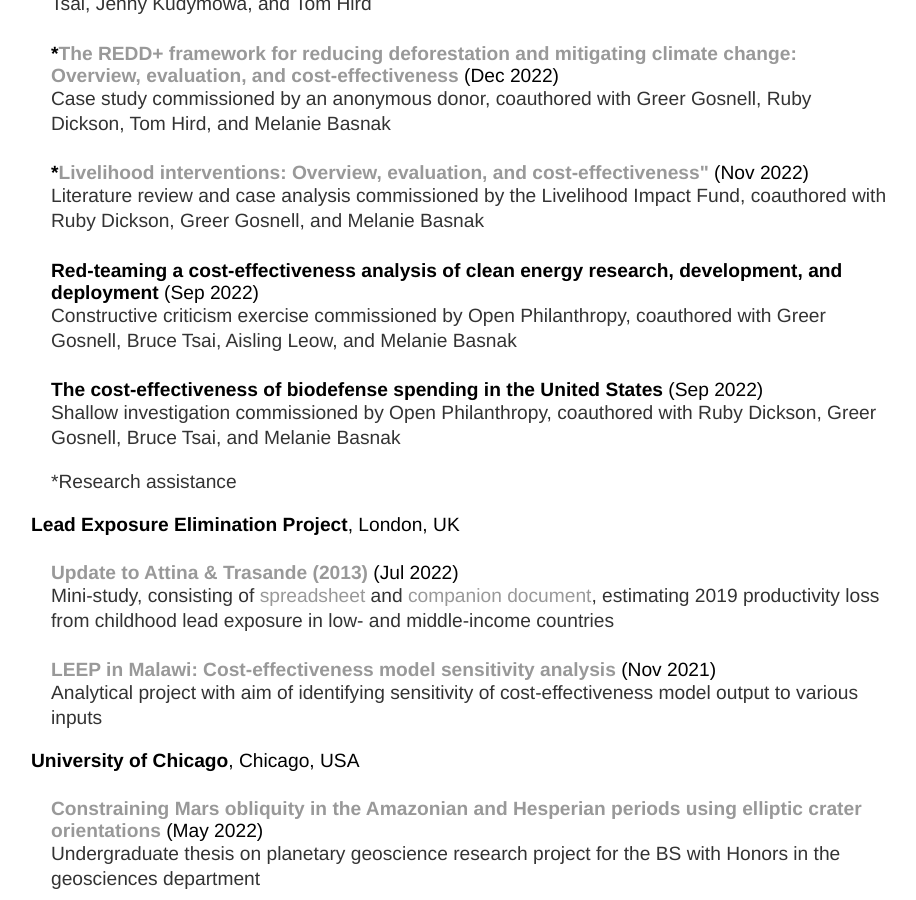
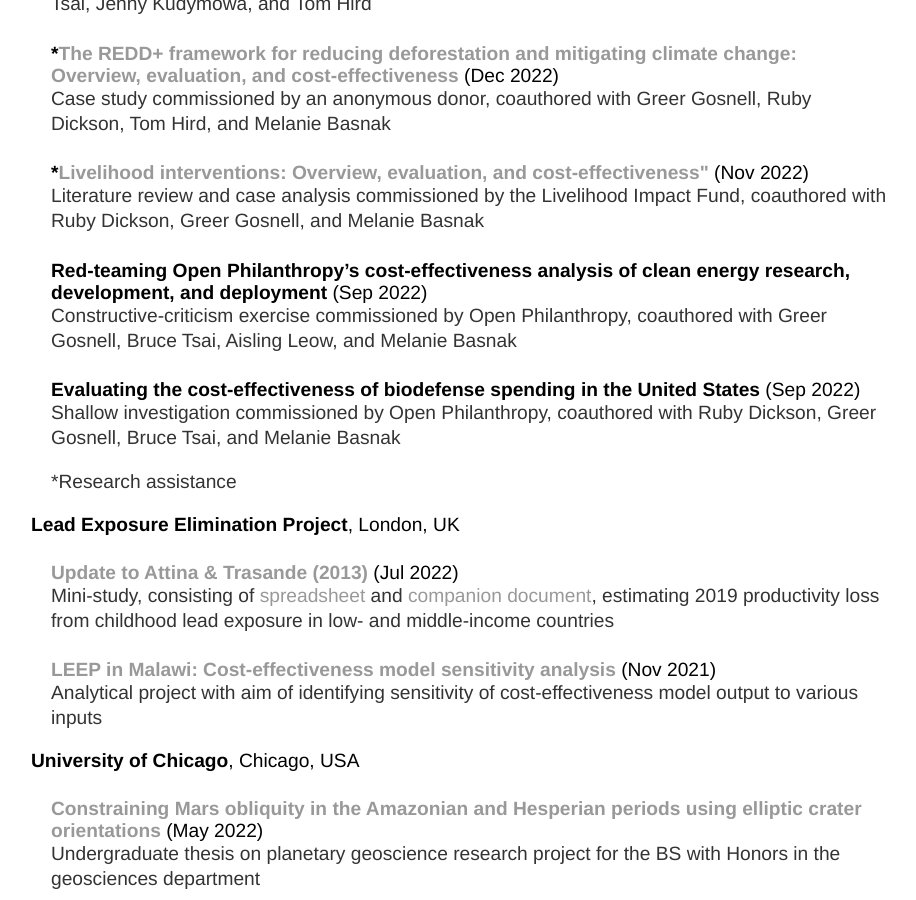
Before and after one commit to y-james-hu/y-james-hu.github.io, a Jekyll site: the page built from projects/index.html, in a window 1280 px wide and 900 px high, scrolled down 385 px. Shown: the whole window, without its empty margins (201-1117 px from the left). Built offline with Jekyll 4.4.1, drawn with Linux system fonts in a browser that asks for light colours.

Commit message:
Update index.html

```diff
--- a/projects/index.html
+++ b/projects/index.html
@@ -17,10 +17,10 @@
       <h4 style="margin-left: 60px">*<a href = "https://rethinkpriorities.org/publications/livelihood-interventions">Livelihood interventions: Overview, evaluation, and cost-effectiveness"</a><span style="font-weight:normal"> (Nov 2022)</span></h4>
       <p style="margin-left: 60px">Literature review and case analysis commissioned by the Livelihood Impact Fund, coauthored with Ruby Dickson, Greer Gosnell, and Melanie Basnak</p>
 
-      <h4 style="margin-left: 60px">Red-teaming a cost-effectiveness analysis of clean energy research, development, and deployment<span style="font-weight:normal"> (Sep 2022)</span></h4>
-      <p style="margin-left: 60px">Constructive criticism exercise commissioned by Open Philanthropy, coauthored with Greer Gosnell, Bruce Tsai, Aisling Leow, and Melanie Basnak</p>
+      <h4 style="margin-left: 60px">Red-teaming Open Philanthropy’s cost-effectiveness analysis of clean energy research, development, and deployment<span style="font-weight:normal"> (Sep 2022)</span></h4>
+      <p style="margin-left: 60px">Constructive-criticism exercise commissioned by Open Philanthropy, coauthored with Greer Gosnell, Bruce Tsai, Aisling Leow, and Melanie Basnak</p>
 
-      <h4 style="margin-left: 60px">The cost-effectiveness of biodefense spending in the United States<span style="font-weight:normal"> (Sep 2022)</span></h4>
+      <h4 style="margin-left: 60px">Evaluating the cost-effectiveness of biodefense spending in the United States<span style="font-weight:normal"> (Sep 2022)</span></h4>
       <p style="margin-left: 60px">Shallow investigation commissioned by Open Philanthropy, coauthored with Ruby Dickson, Greer Gosnell, Bruce Tsai, and Melanie Basnak</p>
 
       <p style="margin-left: 60px">*Research assistance</p>
```
